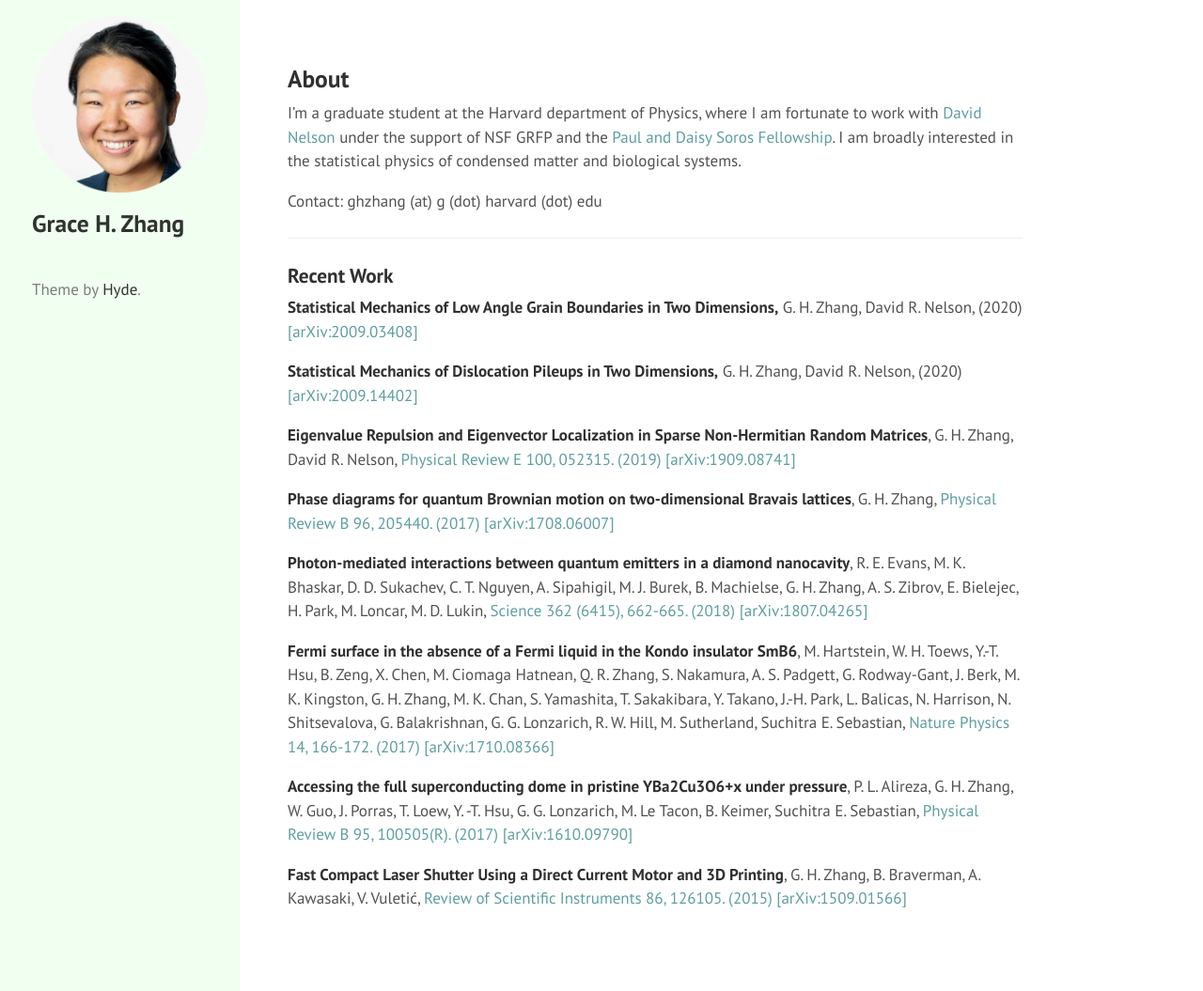
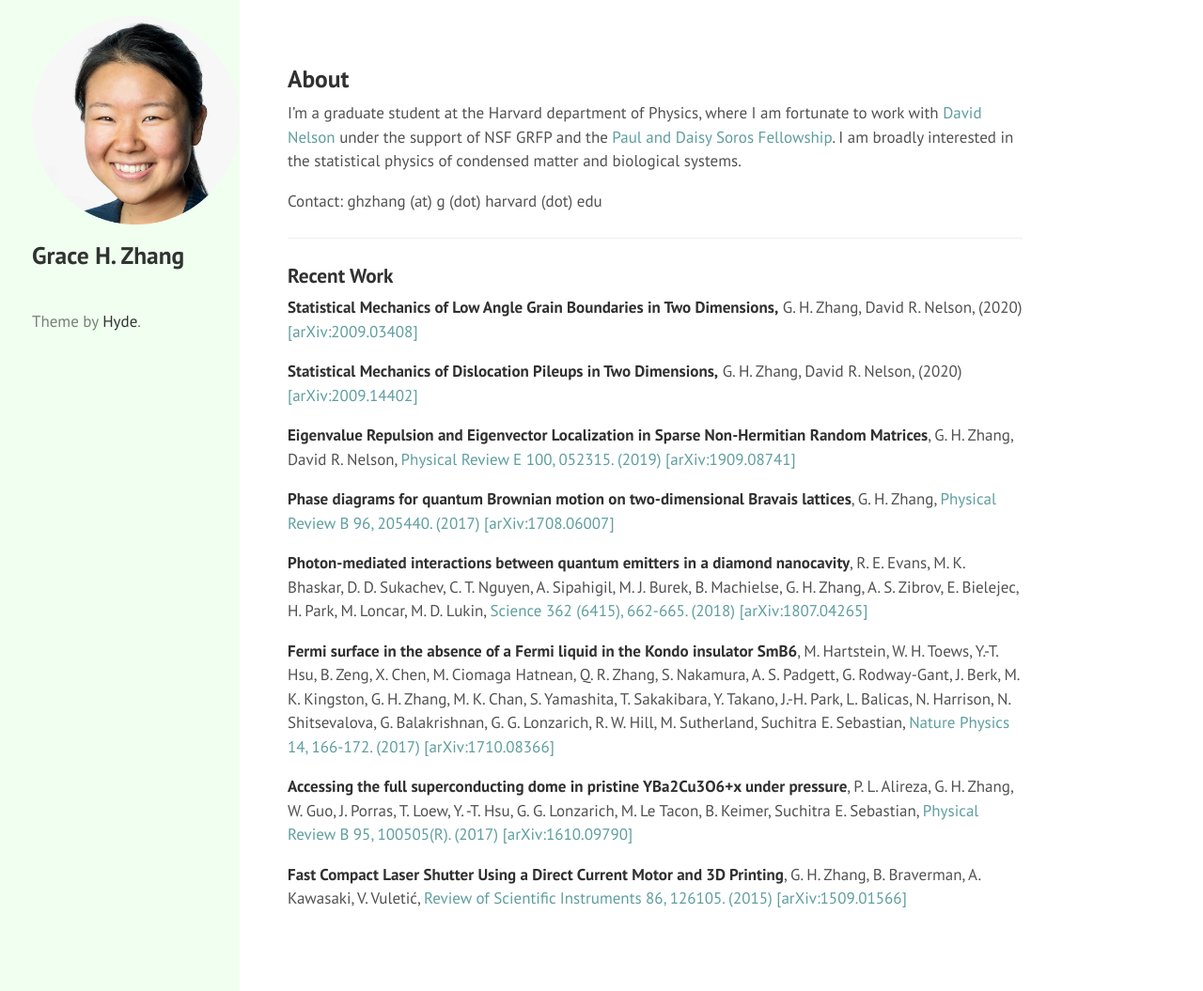
Before and after one commit to ghzhang0/ghzhang0.github.io, a Jekyll site: the page built from index.markdown, in a window 1280 px wide and 1055 px high. Shown: the whole window at 94% size. Built offline with Jekyll 4.4.1, drawn with Linux system fonts in a browser that asks for light colours.

Commit message:
Update hyde.css

```diff
--- a/public/css/hyde.css
+++ b/public/css/hyde.css
@@ -1,36 +1,3 @@
-/*
- *  __                  __
- * /\ \                /\ \
- * \ \ \___   __  __   \_\ \     __
- *  \ \  _ `\/\ \/\ \  /'_` \  /'__`\
- *   \ \ \ \ \ \ \_\ \/\ \_\ \/\  __/
- *    \ \_\ \_\/`____ \ \___,_\ \____\
- *     \/_/\/_/`/___/> \/__,_ /\/____/
- *                /\___/
- *                \/__/
- *
- * Designed, built, and released under MIT license by @mdo. Learn more at
- * https://github.com/poole/hyde.
- */
-
-
-/*
- * Contents
- *
- * Global resets
- * Sidebar
- * Container
- * Reverse layout
- * Themes
- */
-
-
-/*
- * Global resets
- *
- * Update the foundational and global aspects of the page.
- */
-
 html {
   font-family: "PT Sans", Helvetica, Arial, sans-serif;
 }
@@ -111,6 +78,8 @@ a.sidebar-nav-item:focus {
     right:  1rem;
     top: 1rem;
     left:   1rem;
+    width: 15rem;
+    text-align: left;
   }
 }
 
```
